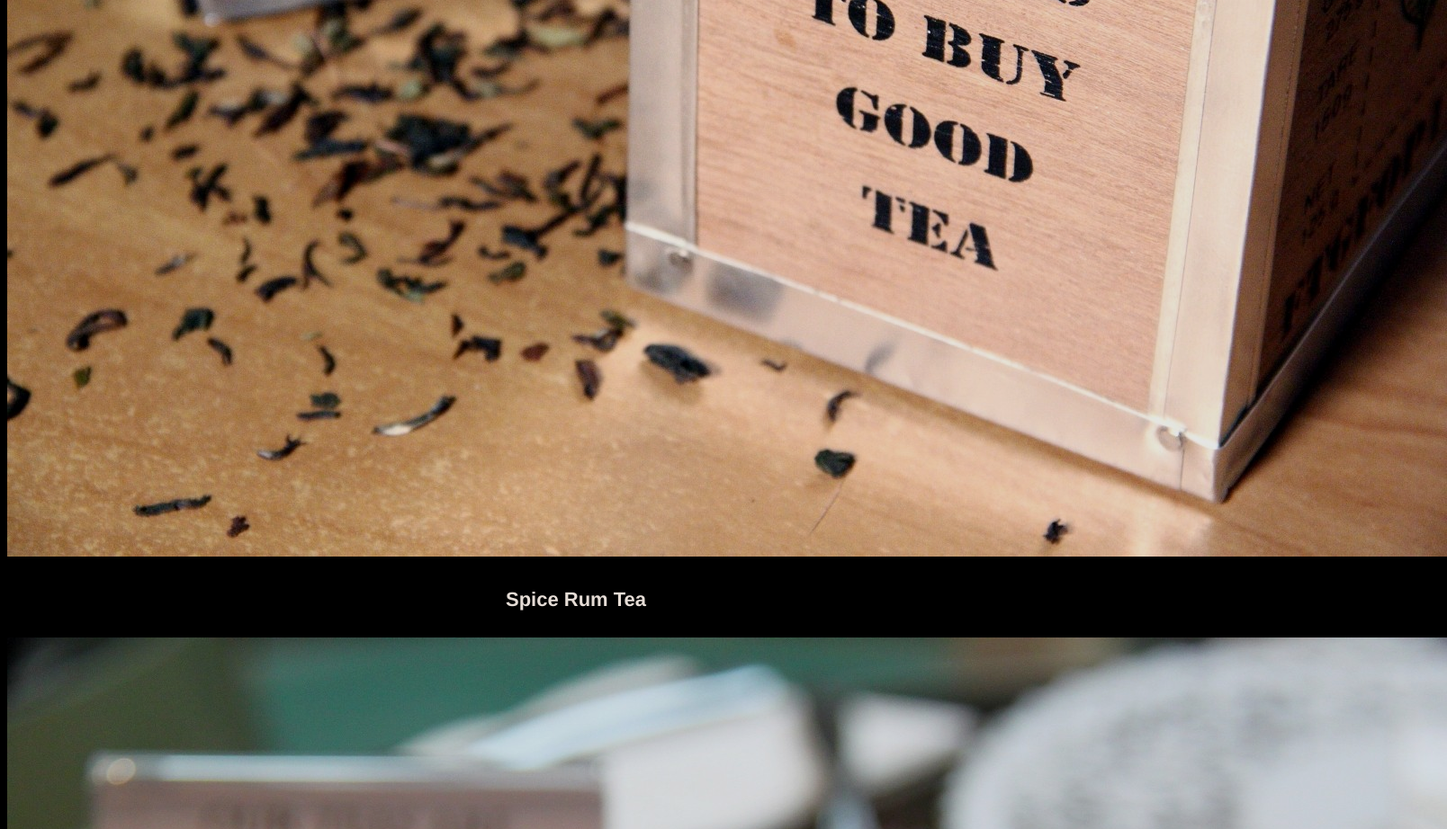
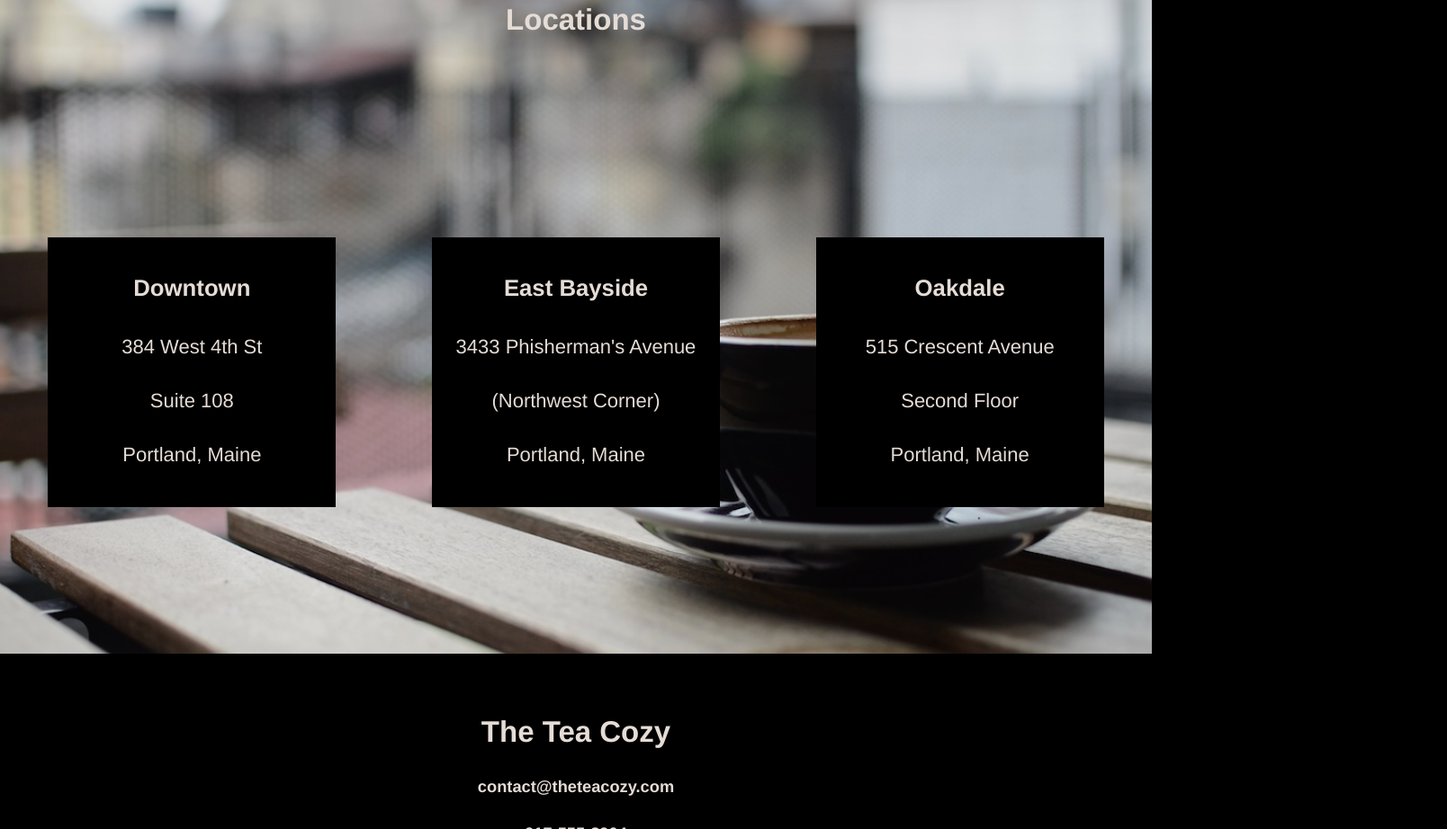
Before and after one commit to omal0030/teacozy, a plain HTML site: page index.html in a window 1280 px wide. Shown: the part 1878-2800 px from the top of the page at 90% size, 1608 px wide, since content can reach past the window. Drawn offline with Linux system fonts and the light colour scheme.

Commit message:
Completed HTML and CSS for handing in.

```diff
--- a/index.html
+++ b/index.html
@@ -35,8 +35,7 @@
 
 <!--                          Featured Tea                                 -->
 
-<div id="tea">
-  <div class="tea-headline">
+<div id="tea" class="tea-headline">
     <h2>Tea of the Month</h2>
       <h4> What's Steeping at The Tea Cozy?</h4>
   </div>
@@ -77,21 +76,21 @@
       <h3>Downtown</h3>
       <p>384 West 4th St</p>
       <p>Suite 108</p>
-      <Portland, Maine</p>
+      <p>Portland, Maine</p>
     </div>
 
     <div class="location-box">
       <h3>East Bayside</h3>
       <p>3433 Phisherman's Avenue</p>
       <p>(Northwest Corner)</p>
-      <Portland, Maine</p>
+      <p>Portland, Maine</p>
     </div>
 
     <div class="location-box">
       <h3>Oakdale</h3>
       <p>515 Crescent Avenue</p>
       <p>Second Floor</p>
-      <Portland, Maine</p>
+      <p>Portland, Maine</p>
     </div>
 </div>
 
--- a/resources/css/style.css
+++ b/resources/css/style.css
@@ -1,3 +1,6 @@
+
+/*                               General Content                             */
+
 body {
   font-family: Helvetica;
   font-size: 22px;
@@ -5,6 +8,27 @@ body {
   background-color: black;
   opacity: 0.9;
   text-align: center;
+  margin: auto;
+}
+
+.content {
+  margin-top: 71px;
+}
+
+h2 {
+
+}
+h3 {
+
+}
+h4 {
+
+}
+h5 {
+
+}
+p {
+
 }
 
 /*                               Header Content                             */
@@ -18,27 +42,137 @@ header {
   top: 0;
   left: 0;
   height: 69px;
+  background-color: black;
   border-bottom: 1px solid seashell;
+  z-index: 1;
 }
+
 .logo {
   height: 50px;
   padding-left: 10px;
   display: flex;
 }
+
 .menu {
   display: flex;
   margin: 0 30px 0 10px;
   float: right;
   align-items: center;
 }
+
 a {
   color: seashell;
   margin: 0  10px;
   text-decoration: underline;
 }
 
-/*                               General Content                             */
+/*                               Mission Content                             */
 
+.mission-container {
+  display: flex;
+  flex: 0 1 auto;
+  justify-content: space-around;
+  flex-wrap: wrap;
+  height: 900px;
+  background-repeat: no-repeat;
+  background-size: contain;
+  background-image: url("../images/mission-background.jpg");
+  background-position: center;
+}
 
+.mission-content {
+  display: inline-block;
+  background-color: black;
+  max-height: 150px;
+  position: relative;
+  min-width: 100%;
+  margin-top: 300px;
+  padding: 10px;
+  position: relative;
+  flex: 0 1 auto;
+}
 
-/*                               Mission Content                             */
+/*                               Featured Tea Content                        */
+
+.tea-headline {
+  display: inline-block;
+  width: 100%;
+  justify-content: center;
+}
+
+.tea-container {
+  display: flex;
+  justify-content: space-around;
+  flex-wrap: wrap;
+  width: 100%;
+  padding-bottom: 50px;
+}
+
+.tea-box {
+  flex: 0 1 auto;
+  position: relative;
+  display: inline-block;
+  max-width: 300px;
+  max-height: 200px;
+  padding-bottom: 80px;
+}
+
+.tea-box img {
+  display: block;
+  margin: auto;
+  max-width: 100%;
+  max-height: 100%;
+}
+
+/*                               Locations Content                           */
+
+.locations-container {
+  display: flex;
+  justify-content: space-around;
+  flex-wrap: wrap;
+  background-repeat: no-repeat;
+  background-size: contain;
+  background-image: url("../images/locations-background.jpg");
+  height: 900px;
+  flex: 0 1 auto;
+  background-position: center;
+}
+
+.location-box {
+  display: inline-block;
+  background-color: black;
+  min-width: 300px;
+  max-height: 280px;
+  padding: 10px;
+  opacity: 1;
+}
+
+.locations-container h2 {
+  position: relative;
+  width: 100%;
+  margin-top: 150px;
+}
+
+.location-box h3,
+.location-box p {
+  padding: 6px;
+}
+/*                               Contact Content                             */
+
+.contact {
+  display: inline-block;
+  padding: 15px;
+  height: 200px;
+}
+.contact h2,
+.contact h5 {
+  width: 100%;
+}
+
+/*                               Footer Content                              */
+
+footer {
+  text-align: left;
+  padding-left: 20px;
+
+}
```
Also changed, not shown: 2 other files.
